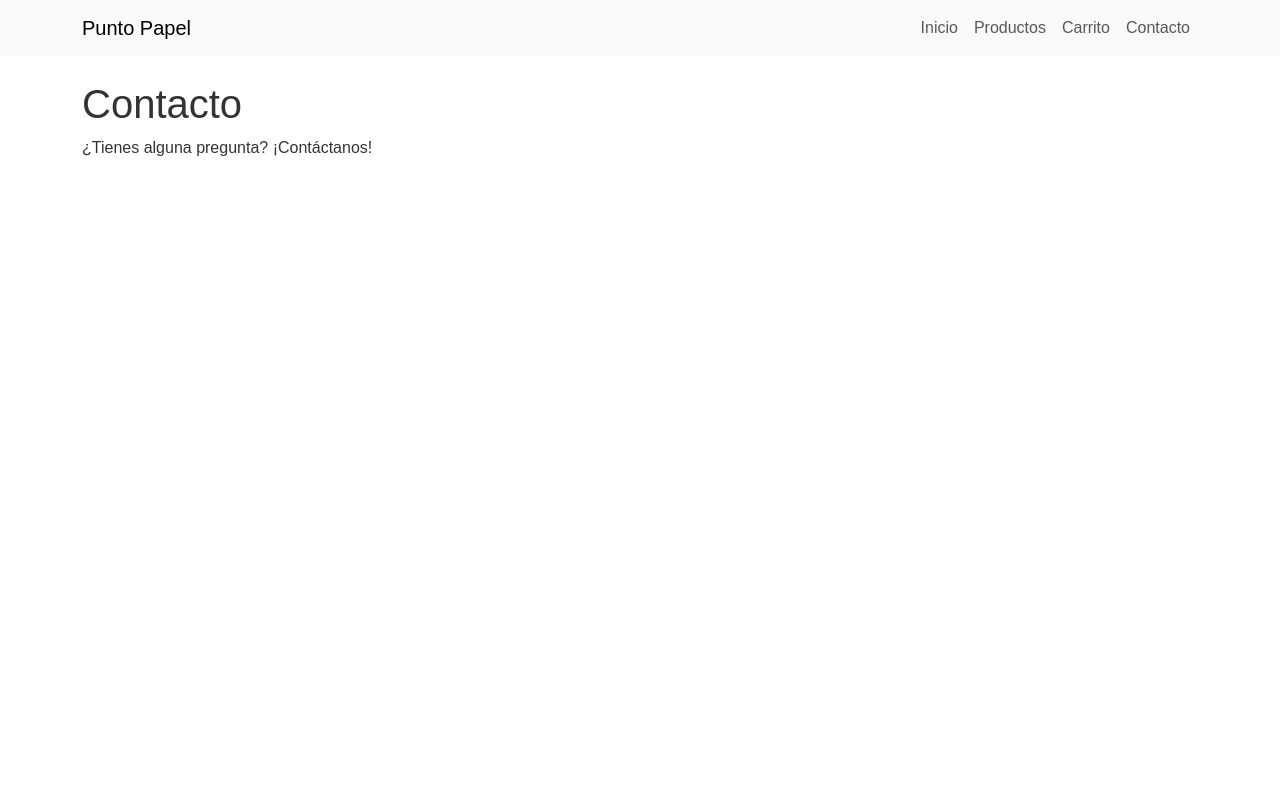
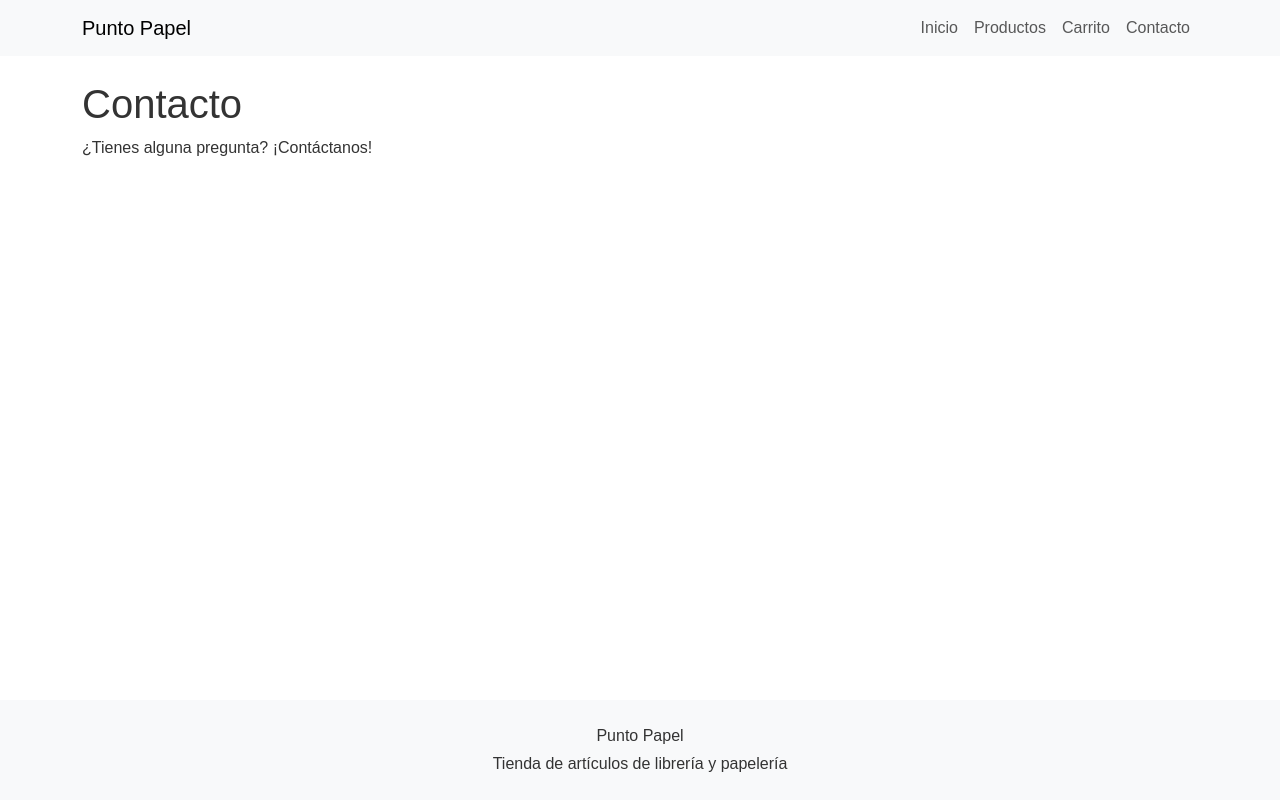
Before and after one commit to lorenaegajardo/punto-papel, a React (Vite) app: page /contacto in a window 1280 px wide. Built offline with nearby package versions, Linux system fonts and the light colour scheme.

Commit message:
Agregar footer y ajustar estructura de pagina

```diff
--- a/src/App.jsx
+++ b/src/App.jsx
@@ -7,12 +7,14 @@ import DetalleProducto from './pages/DetalleProducto'
 import Carrito from './pages/Carrito'
 import Contacto from './pages/Contacto'
 import BarraNavegacion from './components/Navbar'
+import Footer from "./components/Footer";
 
 function App() {
   return (
-     <>
+      <div className="d-flex flex-column min-vh-100">
     <BarraNavegacion />
 
+    <main className="flex-grow-1">
       <Routes>
         <Route path="/" element={<Inicio />} />
         <Route path="/productos" element={<Productos />} />
@@ -20,7 +22,10 @@ function App() {
         <Route path="/carrito" element={<Carrito />} />
         <Route path="/contacto" element={<Contacto />} />
       </Routes>
-      </>
+    </main>
+
+    <Footer />
+  </div>
 
   )
 }
--- a/src/components/Footer.jsx
+++ b/src/components/Footer.jsx
@@ -0,0 +1,16 @@
+import { Container } from "react-bootstrap";
+
+function Footer() {
+  return (
+    <footer className="bg-light text-center py-4">
+      <Container>
+        <p className="mb-1">Punto Papel</p>
+        <p className="mb-0">
+          Tienda de artículos de librería y papelería
+        </p>
+      </Container>
+    </footer>
+  );
+}
+
+export default Footer;
```
Lines whose indentation alone changed are shown as unchanged.
